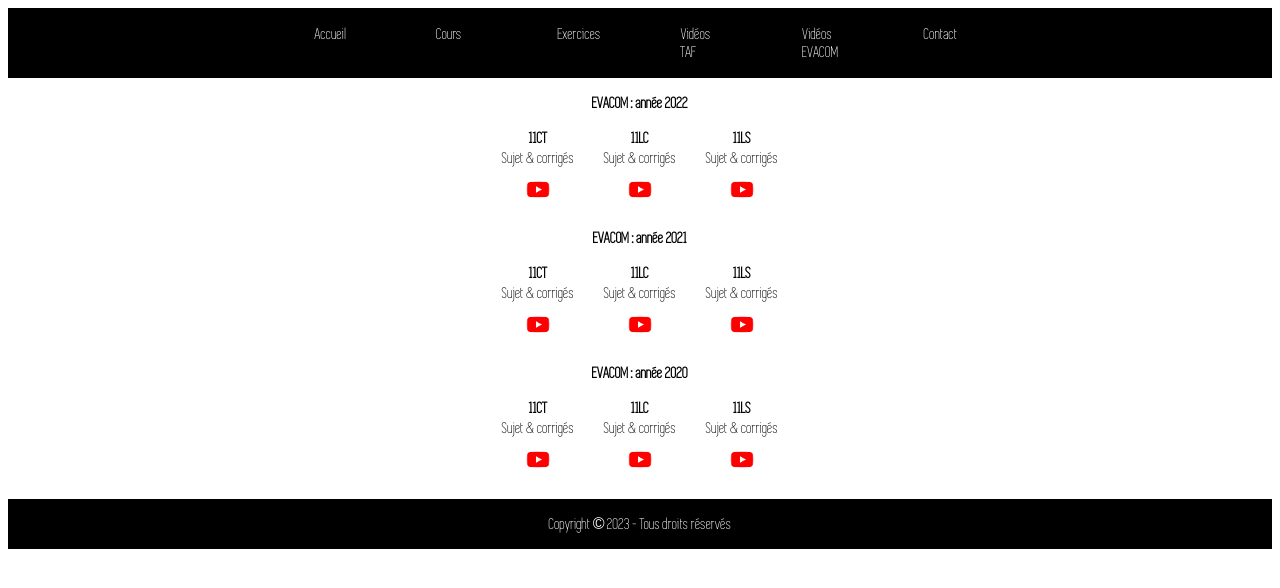
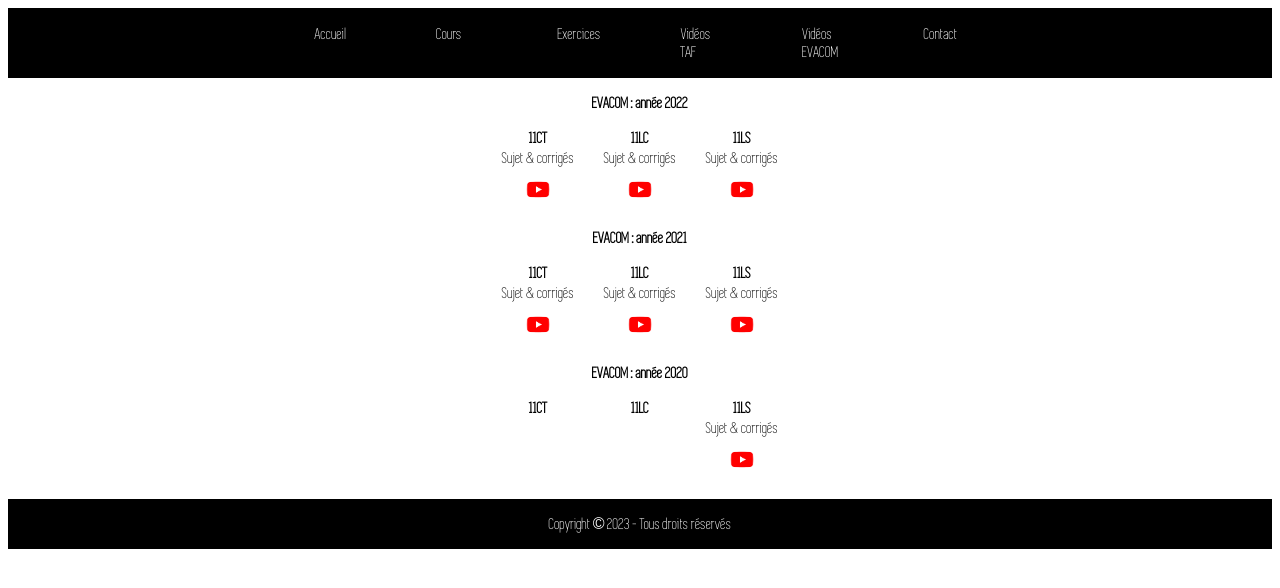
Before and after one commit to lesmaths1200/lesmaths1200.github.io, a plain HTML site: page evacom.html in a window 1280 px wide. Drawn offline with nearby package versions, Linux system fonts and the light colour scheme.

Commit message:
Update evacom.html

```diff
--- a/evacom.html
+++ b/evacom.html
@@ -54,8 +54,8 @@
 		<td style="width: 100px"><strong>11LS</strong></td>
 	</tr>
 	<tr>
-		<td style="width: 100px">Sujet & corrigés<br><a href="" target="_blank"><img src="../img/PNG-YT2.png" width="60px" align=middle> </a>  </td>
-		<td style="width: 100px">Sujet & corrigés<br><a href="" target="_blank"><img src="../img/PNG-YT2.png" width="60px" align=middle> </a>  </td>
+		<td style="width: 100px">  </td>
+		<td style="width: 100px">  </td>
 		<td style="width: 100px">Sujet & corrigés<br><a href="https://www.youtube.com/playlist?list=PLZPJxPW8-Wcxb1p_KQFf2wzj3O7Z9-Wv6" target="_blank"><img src="../img/PNG-YT2.png" width="60px" align=middle> </a>  </td>
 	</tr>
 	</table>
```
